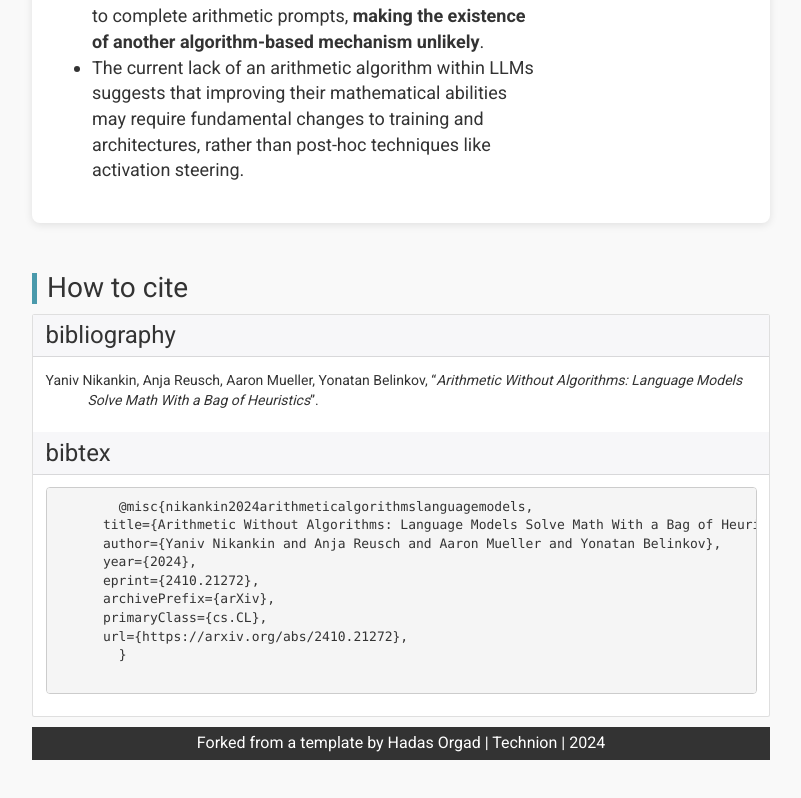
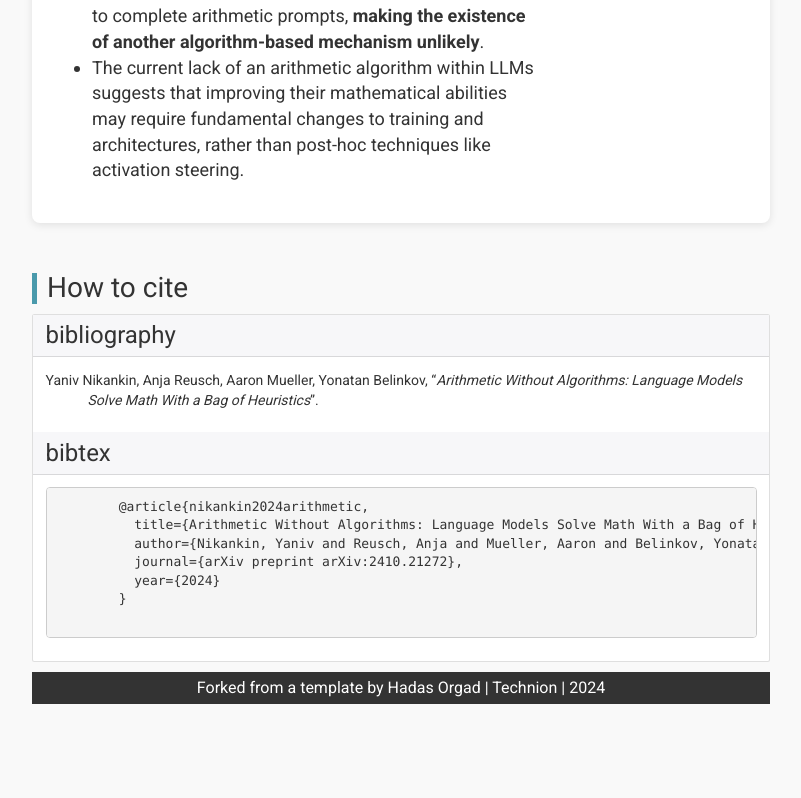
Before and after one commit to technion-cs-nlp/llm-arithmetic-heuristics, a plain HTML site: page docs/index.html in a window 1280 px wide. Shown: the part 3285-4083 px from the top of the page, without its empty margins (239-1040 px from the left). After the commit the page ends 4029 px from the top, so only its background shows below. Drawn offline with nearby package versions, Linux system fonts and the light colour scheme.

Commit message:
Updated bibtex

```diff
--- a/docs/index.html
+++ b/docs/index.html
@@ -354,14 +354,11 @@
 	<h3 class="card-header">bibtex</h3>
 	<div class="card-block">
 	<pre class="card-text clickselect">
-	@misc{nikankin2024arithmeticalgorithmslanguagemodels,
-      title={Arithmetic Without Algorithms: Language Models Solve Math With a Bag of Heuristics},
-      author={Yaniv Nikankin and Anja Reusch and Aaron Mueller and Yonatan Belinkov},
-      year={2024},
-      eprint={2410.21272},
-      archivePrefix={arXiv},
-      primaryClass={cs.CL},
-      url={https://arxiv.org/abs/2410.21272},
+	@article{nikankin2024arithmetic,
+	  title={Arithmetic Without Algorithms: Language Models Solve Math With a Bag of Heuristics},
+	  author={Nikankin, Yaniv and Reusch, Anja and Mueller, Aaron and Belinkov, Yonatan},
+	  journal={arXiv preprint arXiv:2410.21272},
+	  year={2024}
 	}
 	</pre>
 	</div>
```
